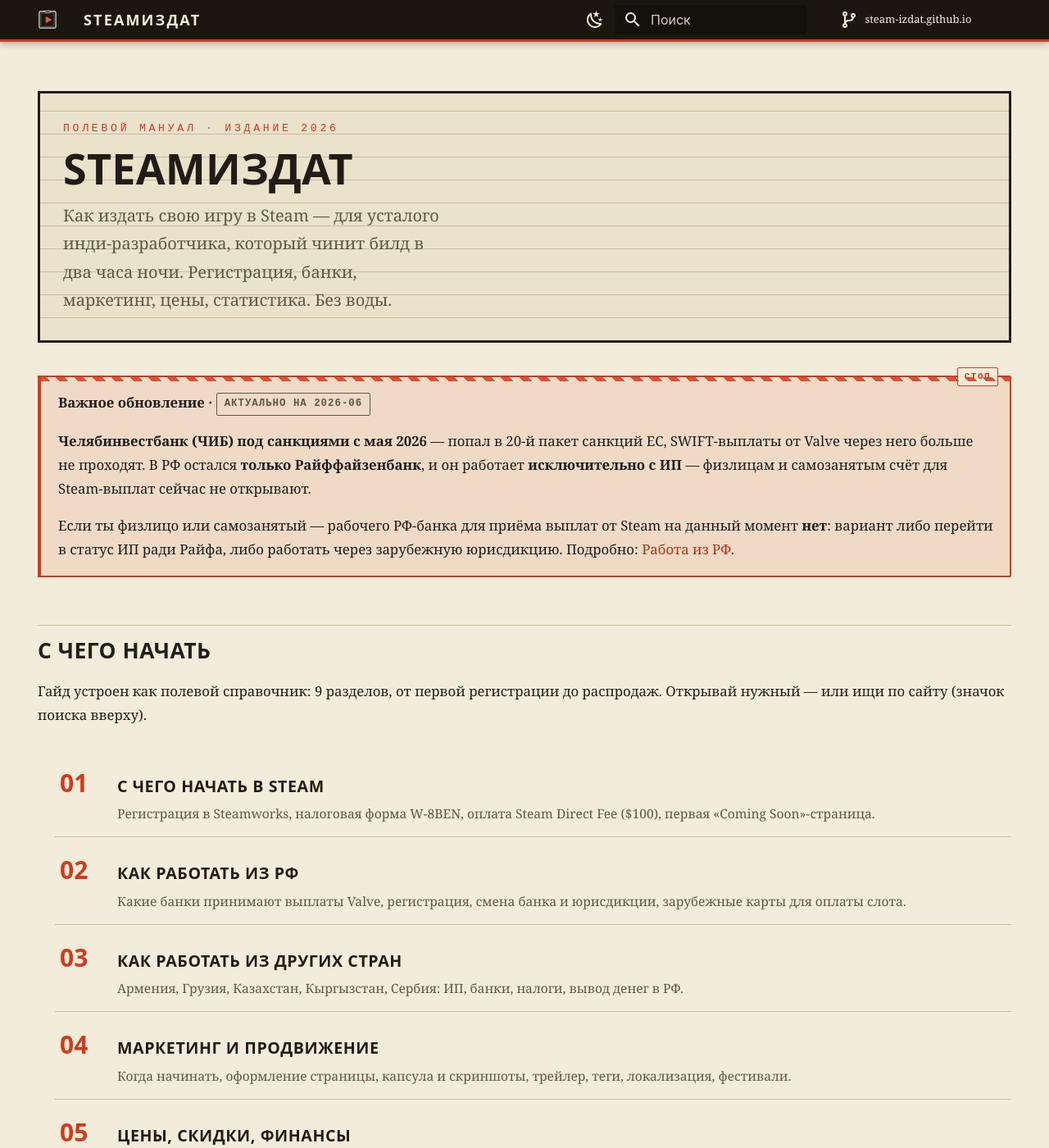
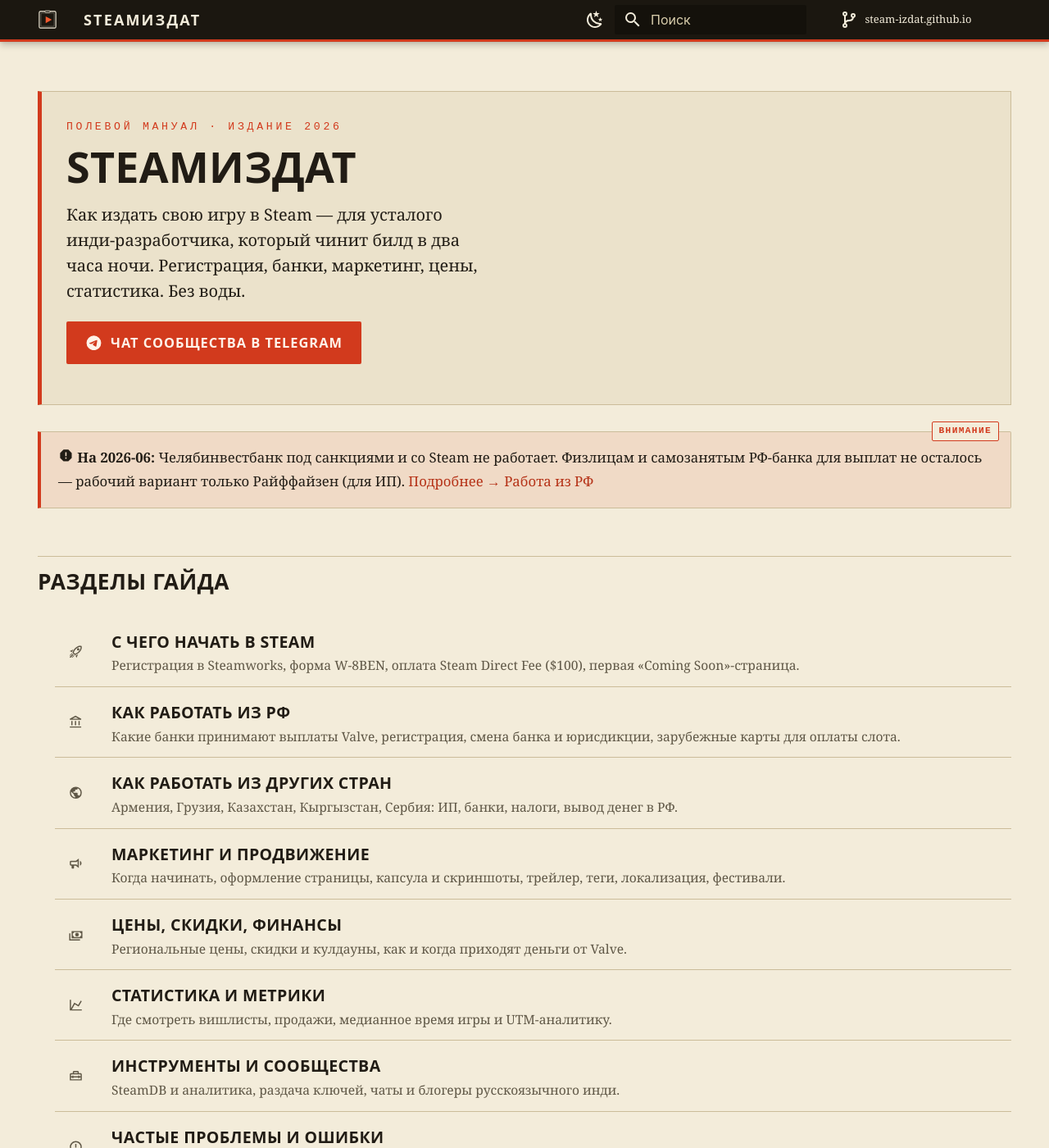
Before and after one commit to steam-izdat/steam-izdat.github.io, an MkDocs documentation site: the page built from docs/index.md, in a window 1280 px wide and 1400 px high. Shown: the whole window at 82% size. Built offline with MkDocs 1.6.1 and Material for MkDocs 9.7.7, drawn with Linux system fonts in a browser that asks for light colours; comment, search, counter and statistics services are not loaded; some of the changed text lies outside the part shown.

Commit message:
Главная и тёмная тема по фидбэку
- тёмная тема перебазирована на Material slate (фикс тёмный-текст-на-тёмном во всех компонентах)
- светлая — на Material default; обе с color-scheme
- главная: обложка без полос (читаемо), баннер ЧИБ ужат до 1 строки + ссылка
- оглавление — плоские монохромные иконки вместо крупных номеров (pymdownx.emoji + material)
- Telegram-CTA сообщества на обложке

```diff
--- a/docs/index.md
+++ b/docs/index.md
@@ -13,38 +13,34 @@
 
 <p class="izd-cover__tagline">Как издать свою игру в Steam — для усталого инди-разработчика, который чинит билд в два часа ночи. Регистрация, банки, маркетинг, цены, статистика. Без воды.</p>
 
-</div>
-
-<div class="cl cl-danger" markdown>
-
-**Важное обновление · <span class="stamp stamp--date">актуально на 2026-06</span>**
-
-**Челябинвестбанк (ЧИБ) под санкциями с мая 2026** — попал в 20-й пакет санкций ЕС, SWIFT-выплаты от Valve через него больше не проходят. В РФ остался **только Райффайзенбанк**, и он работает **исключительно с ИП** — физлицам и самозанятым счёт для Steam-выплат сейчас не открывают.
-
-Если ты физлицо или самозанятый — рабочего РФ-банка для приёма выплат от Steam на данный момент **нет**: вариант либо перейти в статус ИП ради Райфа, либо работать через зарубежную юрисдикцию. Подробно: [Работа из РФ](02-russia/index.md).
+<a class="izd-cta" href="https://t.me/+qWcZc4g1arRhMGY6">:fontawesome-brands-telegram: Чат сообщества в Telegram</a>
 
 </div>
 
-## С чего начать
+<div class="cl cl-warn" markdown>
 
-Гайд устроен как полевой справочник: 9 разделов, от первой регистрации до распродаж. Открывай нужный — или ищи по сайту (значок поиска вверху).
+:material-alert-octagon: **На 2026-06:** Челябинвестбанк под санкциями и со Steam не работает. Физлицам и самозанятым РФ-банка для выплат не осталось — рабочий вариант только Райффайзен (для ИП). [Подробнее → Работа из РФ](02-russia/index.md)
+
+</div>
+
+## Разделы гайда
 
 <div class="izd-index" markdown>
 
-1. **[С чего начать в Steam](01-start/index.md)**<span>Регистрация в Steamworks, налоговая форма W-8BEN, оплата Steam Direct Fee ($100), первая «Coming Soon»-страница.</span>
-2. **[Как работать из РФ](02-russia/index.md)**<span>Какие банки принимают выплаты Valve, регистрация, смена банка и юрисдикции, зарубежные карты для оплаты слота.</span>
-3. **[Как работать из других стран](03-other-countries/index.md)**<span>Армения, Грузия, Казахстан, Кыргызстан, Сербия: ИП, банки, налоги, вывод денег в РФ.</span>
-4. **[Маркетинг и продвижение](04-marketing/index.md)**<span>Когда начинать, оформление страницы, капсула и скриншоты, трейлер, теги, локализация, фестивали.</span>
-5. **[Цены, скидки, финансы](05-pricing/index.md)**<span>Региональные цены, скидки и кулдауны, как и когда приходят деньги от Valve.</span>
-6. **[Статистика и метрики](06-statistics/index.md)**<span>Где смотреть вишлисты, продажи, медианное время игры и UTM-аналитику.</span>
-7. **[Инструменты и сообщества](07-tools/index.md)**<span>SteamDB и аналитика, раздача ключей, чаты и блогеры русскоязычного инди.</span>
-8. **[Частые проблемы и ошибки](08-problems/index.md)**<span>Самые частые грабли: верификация, оплата слота, банки, теги, баны аккаунтов.</span>
-9. **[Термины из Steam и GameDev](09-terms/index.md)**<span>Короткий словарь Steam, Steamworks и геймдева — чтобы не путаться.</span>
+- :material-rocket-launch-outline:{ .izd-ic } **[С чего начать в Steam](01-start/index.md)**<span>Регистрация в Steamworks, форма W-8BEN, оплата Steam Direct Fee ($100), первая «Coming Soon»-страница.</span>
+- :material-bank-outline:{ .izd-ic } **[Как работать из РФ](02-russia/index.md)**<span>Какие банки принимают выплаты Valve, регистрация, смена банка и юрисдикции, зарубежные карты для оплаты слота.</span>
+- :material-earth:{ .izd-ic } **[Как работать из других стран](03-other-countries/index.md)**<span>Армения, Грузия, Казахстан, Кыргызстан, Сербия: ИП, банки, налоги, вывод денег в РФ.</span>
+- :material-bullhorn-outline:{ .izd-ic } **[Маркетинг и продвижение](04-marketing/index.md)**<span>Когда начинать, оформление страницы, капсула и скриншоты, трейлер, теги, локализация, фестивали.</span>
+- :material-cash-multiple:{ .izd-ic } **[Цены, скидки, финансы](05-pricing/index.md)**<span>Региональные цены, скидки и кулдауны, как и когда приходят деньги от Valve.</span>
+- :material-chart-line:{ .izd-ic } **[Статистика и метрики](06-statistics/index.md)**<span>Где смотреть вишлисты, продажи, медианное время игры и UTM-аналитику.</span>
+- :material-toolbox-outline:{ .izd-ic } **[Инструменты и сообщества](07-tools/index.md)**<span>SteamDB и аналитика, раздача ключей, чаты и блогеры русскоязычного инди.</span>
+- :material-alert-circle-outline:{ .izd-ic } **[Частые проблемы и ошибки](08-problems/index.md)**<span>Самые частые грабли: верификация, оплата слота, банки, теги, баны аккаунтов.</span>
+- :material-book-open-variant:{ .izd-ic } **[Термины из Steam и GameDev](09-terms/index.md)**<span>Короткий словарь Steam, Steamworks и геймдева — чтобы не путаться.</span>
 
 </div>
 
 <div class="cl cl-note" markdown>
 
-**Это живой документ.** Steam меняет алгоритмы, санкции и банковские обходы мутируют. Гайд ведёт редакция STEAMиздат и держит актуальным. Нашёл устаревшее или ошибку — пиши в [чат STEAMиздат](https://t.me/+qWcZc4g1arRhMGY6) или предложи правку прямо в репозитории (карандаш вверху страницы).
+:material-update: **Это живой документ.** Steam меняет алгоритмы, санкции и банковские обходы мутируют. Гайд ведёт редакция STEAMиздат и держит актуальным. Нашёл устаревшее или ошибку — пиши в [чат STEAMиздат](https://t.me/+qWcZc4g1arRhMGY6) или предложи правку в репозитории (карандаш вверху страницы).
 
 </div>
--- a/docs/stylesheets/extra.css
+++ b/docs/stylesheets/extra.css
@@ -6,8 +6,8 @@
    Шрифты: Oswald (штамп-заголовки) · Lora (тело) · JetBrains Mono (реквизиты/код/бейджи).
    ========================================================================== */
 
-/* ---------- СВЕТЛАЯ СХЕМА: «бумага» --------------------------------------- */
-[data-md-color-scheme="izdat-paper"] {
+/* ---------- СВЕТЛАЯ СХЕМА: «бумага» (поверх Material default) -------------- */
+[data-md-color-scheme="default"] {
   color-scheme: light;   /* отключает Chrome auto-dark, чтобы бумагу не инвертировало */
   --izd-paper:      #f3ecda;
   --izd-paper-2:    #ebe2cb;
@@ -44,8 +44,8 @@
   --md-footer-bg-color--dark:   #120f0a;
 }
 
-/* ---------- ТЁМНАЯ СХЕМА: «оператор / тёплая консоль» --------------------- */
-[data-md-color-scheme="izdat-ink"] {
+/* ---------- ТЁМНАЯ СХЕМА: «оператор / тёплая консоль» (поверх Material slate) */
+[data-md-color-scheme="slate"] {
   color-scheme: dark;
   --izd-paper:      #17130c;
   --izd-paper-2:    #211b11;
@@ -301,12 +301,11 @@
    ОБЛОЖКА (главная) — титул полевого мануала
    ========================================================================== */
 .izd-cover {
-  margin: 0.5rem 0 2rem;
-  padding: 1.6rem 1.4rem;
-  border: 3px solid var(--izd-ink);
-  background:
-    repeating-linear-gradient(0deg, transparent 0 27px, var(--izd-line) 27px 28px);
-  background-color: var(--izd-paper-2);
+  margin: 0.5rem 0 1.6rem;
+  padding: 1.6rem 1.5rem;
+  border: 1px solid var(--izd-line);
+  border-left: 5px solid var(--izd-vermilion);
+  background: var(--izd-paper-2);
   position: relative;
 }
 .izd-cover__kicker {
@@ -320,41 +319,74 @@
 .md-typeset .izd-cover h1 {
   border: none;
   font-size: 2.6rem;
-  margin: 0 0 0.3rem;
+  margin: 0 0 0.4rem;
 }
 .izd-cover__tagline {
   font-family: var(--izd-body);
   font-size: 1.0rem;
-  color: var(--izd-ink-soft);
-  max-width: 42ch;
-  margin: 0;
+  line-height: 1.55;
+  color: var(--izd-ink);
+  max-width: 46ch;
+  margin: 0 0 1.1rem;
 }
 
-/* индекс разделов — оглавление мануала, НЕ карточки */
-.izd-index { margin: 1.4rem 0; }
-.md-typeset .izd-index ol { list-style: none; margin: 0; padding: 0; counter-reset: izd; }
+/* CTA-кнопка (Telegram-сообщество) — штамп */
+.md-typeset .izd-cta {
+  display: inline-flex;
+  align-items: center;
+  gap: 0.5rem;
+  padding: 0.5rem 1.05rem;
+  font-family: var(--izd-display);
+  text-transform: uppercase;
+  letter-spacing: 0.06em;
+  font-weight: 600;
+  font-size: 0.82rem;
+  color: #fff2e8;
+  background: var(--izd-vermilion);
+  border: 2px solid var(--izd-vermilion);
+  border-radius: 2px;
+  text-decoration: none;
+  transition: background 0.12s, color 0.12s;
+}
+.md-typeset .izd-cta:hover { background: transparent; color: var(--izd-vermilion); }
+.md-typeset .izd-cta svg { width: 1.05rem; height: 1.05rem; fill: currentColor; }
+
+/* индекс разделов — опись мануала с плоскими монохромными иконками */
+.izd-index { margin: 1.2rem 0; }
+.md-typeset .izd-index ul { list-style: none; margin: 0; padding: 0; }
 .md-typeset .izd-index li {
   display: grid;
-  grid-template-columns: 2.6rem 1fr;
-  gap: 0.2rem 0.9rem;
-  align-items: baseline;
-  padding: 0.7rem 0.3rem;
+  grid-template-columns: 2.1rem 1fr;
+  gap: 0.05rem 0.85rem;
+  align-items: start;
+  padding: 0.7rem 0.5rem;
   border-bottom: 1px solid var(--izd-line);
   margin: 0;
+  transition: background 0.1s;
 }
-.md-typeset .izd-index li::before {
-  counter-increment: izd;
-  content: counter(izd, decimal-leading-zero);
+.md-typeset .izd-index li:hover { background: var(--izd-vermilion-soft); }
+.md-typeset .izd-index .izd-ic {
+  grid-column: 1;
+  grid-row: 1 / span 2;
+  align-self: center;
+}
+.md-typeset .izd-index .izd-ic svg {
+  width: 1.55rem;
+  height: 1.55rem;
+  fill: var(--izd-ink-soft);
+}
+.md-typeset .izd-index li:hover .izd-ic svg { fill: var(--izd-vermilion); }
+.md-typeset .izd-index li strong {
+  grid-column: 2;
   font-family: var(--izd-display);
-  font-weight: 700;
-  font-size: 1.5rem;
-  color: var(--izd-vermilion);
-  grid-row: span 2;
+  text-transform: uppercase;
+  letter-spacing: 0.02em;
+  font-weight: 600;
+  font-size: 0.98rem;
 }
-.izd-index li b, .izd-index li strong { font-family: var(--izd-display); text-transform: uppercase; letter-spacing: 0.03em; font-weight: 600; font-size: 0.98rem; }
-.izd-index li b a, .izd-index li strong a { color: var(--izd-ink); text-decoration: none; }
-.izd-index li b a:hover, .izd-index li strong a:hover { color: var(--izd-vermilion); text-decoration: underline; text-decoration-color: var(--izd-vermilion); }
-.izd-index li span { display: block; grid-column: 2; color: var(--izd-ink-soft); font-size: 0.78rem; }
+.md-typeset .izd-index li strong a { color: var(--izd-ink); text-decoration: none; }
+.md-typeset .izd-index li:hover strong a { color: var(--izd-vermilion); }
+.md-typeset .izd-index li span { grid-column: 2; color: var(--izd-ink-soft); font-size: 0.78rem; line-height: 1.45; }
 
 /* ---------- МОБИЛЬНОЕ: тело крупнее, обложка компактнее ------------------ */
 @media screen and (max-width: 76.1875em) {
--- a/mkdocs.yml
+++ b/mkdocs.yml
@@ -28,13 +28,15 @@
     repo: material/source-branch
     edit: material/pencil-box-outline
   palette:
+    # светлая «бумага» базируется на Material default, тёмная «оператор» — на slate,
+    # чтобы все компоненты (поиск, таблицы, код, сноски) унаследовали корректный свет/тьму
     - media: "(prefers-color-scheme: light)"
-      scheme: izdat-paper
+      scheme: default
       toggle:
         icon: material/weather-night
         name: Ночной режим (для тех, кто чинит билд в 2 ночи)
     - media: "(prefers-color-scheme: dark)"
-      scheme: izdat-ink
+      scheme: slate
       toggle:
         icon: material/weather-sunny
         name: Дневной режим
@@ -76,6 +78,9 @@
   - pymdownx.superfences
   - pymdownx.tasklist:
       custom_checkbox: true
+  - pymdownx.emoji:       # плоские монохромные иконки :material-...: (наследуют цвет текста)
+      emoji_index: !!python/name:material.extensions.emoji.twemoji
+      emoji_generator: !!python/name:material.extensions.emoji.to_svg
 
 plugins:
   - search:
```
